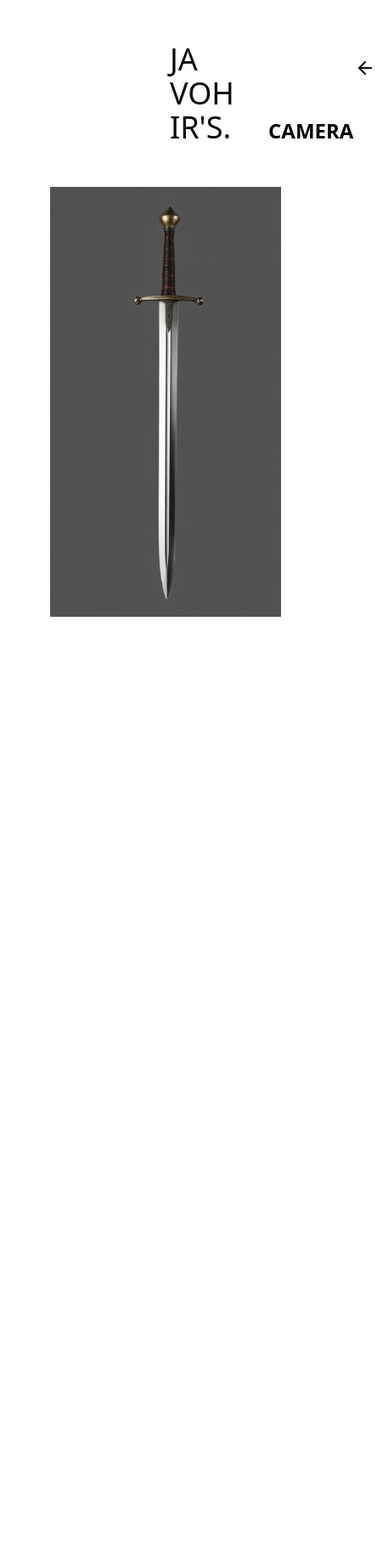
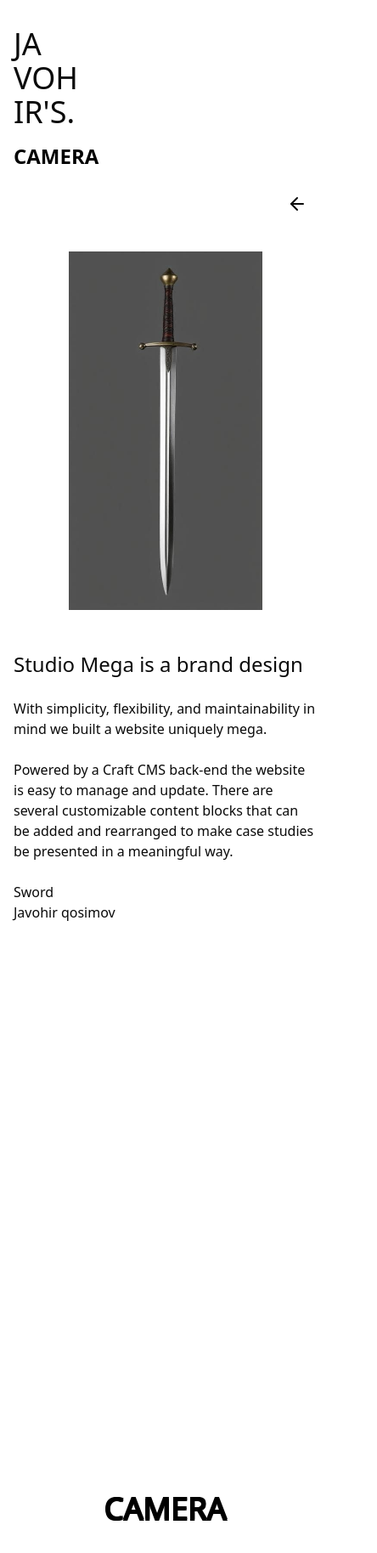
Before and after one commit to the-ict/jv-animated-pf, a React (Vite) app: page /projects/1 in a window 390 px wide. Shown: the top 1828 px of the page at 85% size, 444 px wide, since content can reach past the window. Built offline with nearby package versions, Linux system fonts and the light colour scheme.

Commit message:
single and home component is given style

```diff
--- a/src/pages/Home.tsx
+++ b/src/pages/Home.tsx
@@ -46,7 +46,7 @@ export default function Home() {
       className="relative bg-[#4901ff] w-full min-h-screen text-[#ffffff]"
       ref={containerRef}
     >
-      <div className="absolute bottom-30 left-20">
+      <div className="absolute bottom-30 max-lg:top-5 left-20">
         <h1
           ref={logoRef}
           className={`text-4xl scale-x-[1.80] cursor-pointer opacity-0 transition-all duration-300 text-border-shadow big-title ${
@@ -61,7 +61,7 @@ export default function Home() {
         </h1>
       </div>
 
-      <div className="absolute bottom-10 left-13 flex items-center gap-5 links opacity-0 z-10">
+      <div className="absolute bottom-10 left-13 flex items-center max-lg:items-start max-lg:flex-col gap-5 links opacity-0 z-10">
         <div>
           <AboutNavigationLink logoRef={logoRef}>
             3d Modeler & Junior 3d Character Artist
@@ -91,12 +91,12 @@ export default function Home() {
         </div>
       </div>
 
-      <div className="absolute top-20 right-20 h-[calc(100vh-100px)] overflow-y-auto opacity-0 projects">
+      <div className="absolute top-20 right-20 max-lg:relative max-lg:right-0 max-lg:bottom-20 h-[calc(100vh-100px)] max-lg:h-[60vh] overflow-y-auto opacity-0 projects">
         {mockProjectData.map((project, index) => (
           <ProjectNavigationLink url={`/projects/${index}`} key={index}>
             <div
-              style={{ position: "relative", height: "300px" }}
-              className="w-[120vh] px-10"
+              style={{ position: "relative" }}
+              className="w-[120vh] px-10 max-lg:w-screen h-[300px] max-lg:h-[100px] mt-[50px]"
             >
               <TextPressure
                 text={project.projectName}
--- a/src/pages/SingleProject.tsx
+++ b/src/pages/SingleProject.tsx
@@ -91,8 +91,8 @@ export default function SingleProject() {
   return (
     <div ref={containerRef} className="min-h-screen relative">
       {/* HEADER */}
-      <section className="flex justify-between px-[200px] py-[50px] intro-header">
-        <div className="flex items-end gap-10">
+      <section className="flex flex-col md:flex-row justify-between px-4 sm:px-6 md:px-12 lg:px-24 xl:px-48 py-8 md:py-12 intro-header">
+        <div className="flex flex-col md:flex-row items-start md:items-end gap-4 md:gap-10 mb-4 md:mb-0">
           <h1 className="text-4xl cursor-pointer transition-all duration-300">
             JA <br /> VOH <br /> IR'S.
           </h1>
@@ -100,7 +100,7 @@ export default function SingleProject() {
         </div>
 
         <div
-          className="w-15 h-15 cursor-pointer border-white border-2 hover:border-black flex items-center justify-center rounded-full"
+          className="w-12 h-12 md:w-15 md:h-15 cursor-pointer border-white border-2 hover:border-black flex items-center justify-center rounded-full self-end md:self-auto"
           onClick={() => window.location.replace("/")}
         >
           <ArrowLeft />
@@ -112,12 +112,12 @@ export default function SingleProject() {
         <img
           src={ProjectData.projectBigImage}
           alt=""
-          className="w-full h-[60vh] object-contain hero-img"
+          className="w-full h-auto max-h-[50vh] md:max-h-[60vh] object-contain hero-img"
         />
       </section>
 
       {/* ABOUT SECTION */}
-      <section className="px-[200px] py-[50px] grid grid-cols-[40%_40%_20%] gap-10 intro-text fade-in-section">
+      <section className="px-4 sm:px-6 md:px-12 lg:px-24 xl:px-48 py-12 md:py-16 grid grid-cols-1 md:grid-cols-2 lg:grid-cols-[40%_40%_20%] gap-6 md:gap-8 lg:gap-10 intro-text fade-in-section">
         <div>
           <h1 className="text-2xl">{ProjectData.projectLeftTexts.title}</h1>
           <br />
@@ -135,12 +135,12 @@ export default function SingleProject() {
       </section>
 
       {/* SLIDER SECTION */}
-      <section className="w-full grid grid-cols-[80%_20%] gap-10 px-[200px] fade-in-section">
+      <section className="w-full grid grid-cols-1 lg:grid-cols-[1fr_auto] gap-6 md:gap-8 px-4 sm:px-6 md:px-12 lg:px-24 xl:px-48 py-12 md:py-16 fade-in-section">
         <div
           className="w-full overflow-hidden border-2 border-gray-200 rounded"
           ref={wrapperRef}
         >
-          <div className="relative w-full h-[60vh] overflow-hidden">
+          <div className="relative w-full h-[40vh] sm:h-[50vh] md:h-[60vh] overflow-hidden">
             <div
               className="flex h-full transition-transform duration-300 ease-in-out"
               style={{
@@ -193,8 +193,8 @@ export default function SingleProject() {
       </section>
 
       {/* FOOTER TITLE */}
-      <section className="flex items-center justify-center">
-        <h1 className="text-[100px] scale-x-170 uppercase text-black footer-title [text-shadow:-1px_-1px_0_#000,1px_-1px_0_#000,-1px_1px_0_#000,1px_1px_0_#000]">
+      <section className="flex items-center justify-center px-4 py-12 md:py-24">
+        <h1 className="text-4xl sm:text-6xl md:text-7xl lg:text-8xl xl:text-[100px] scale-x-170 uppercase text-black footer-title text-center [text-shadow:-1px_-1px_0_#000,1px_-1px_0_#000,-1px_1px_0_#000,1px_1px_0_#000] px-4">
           Camera
         </h1>
       </section>
```
